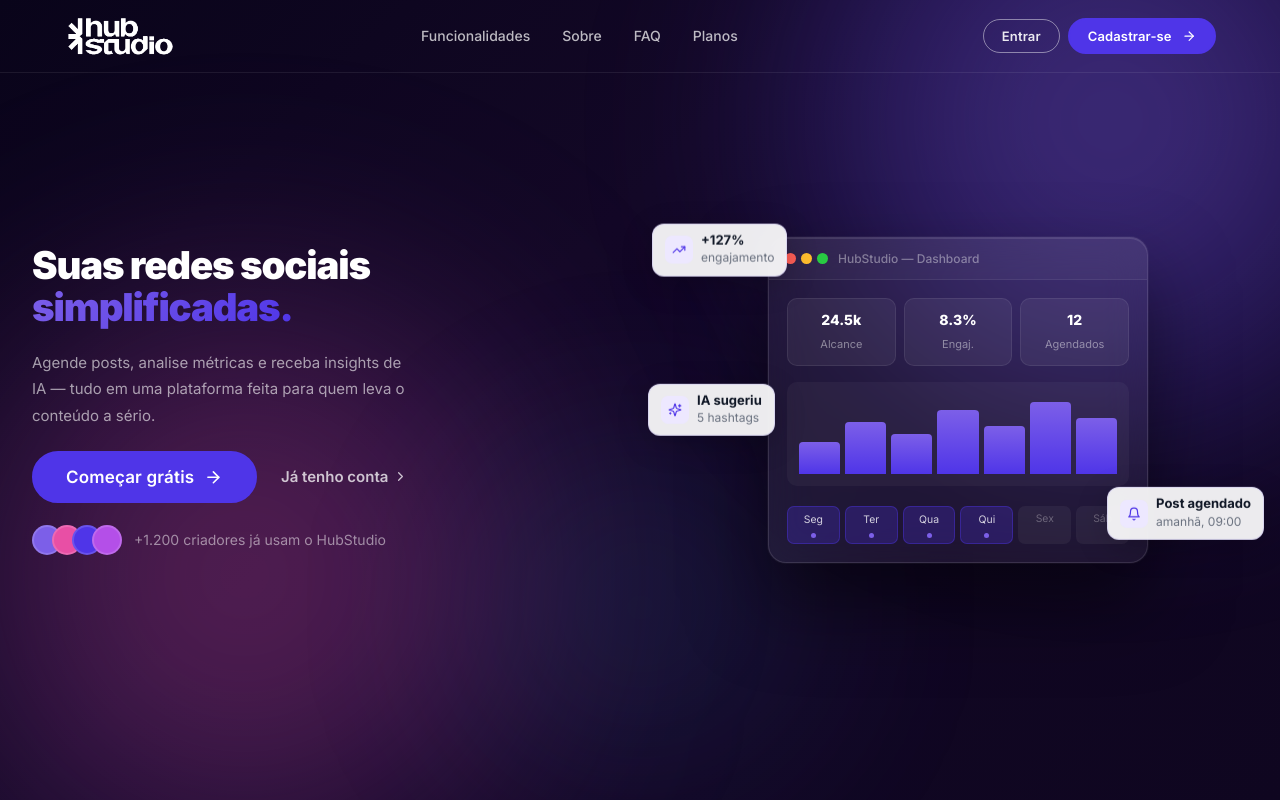
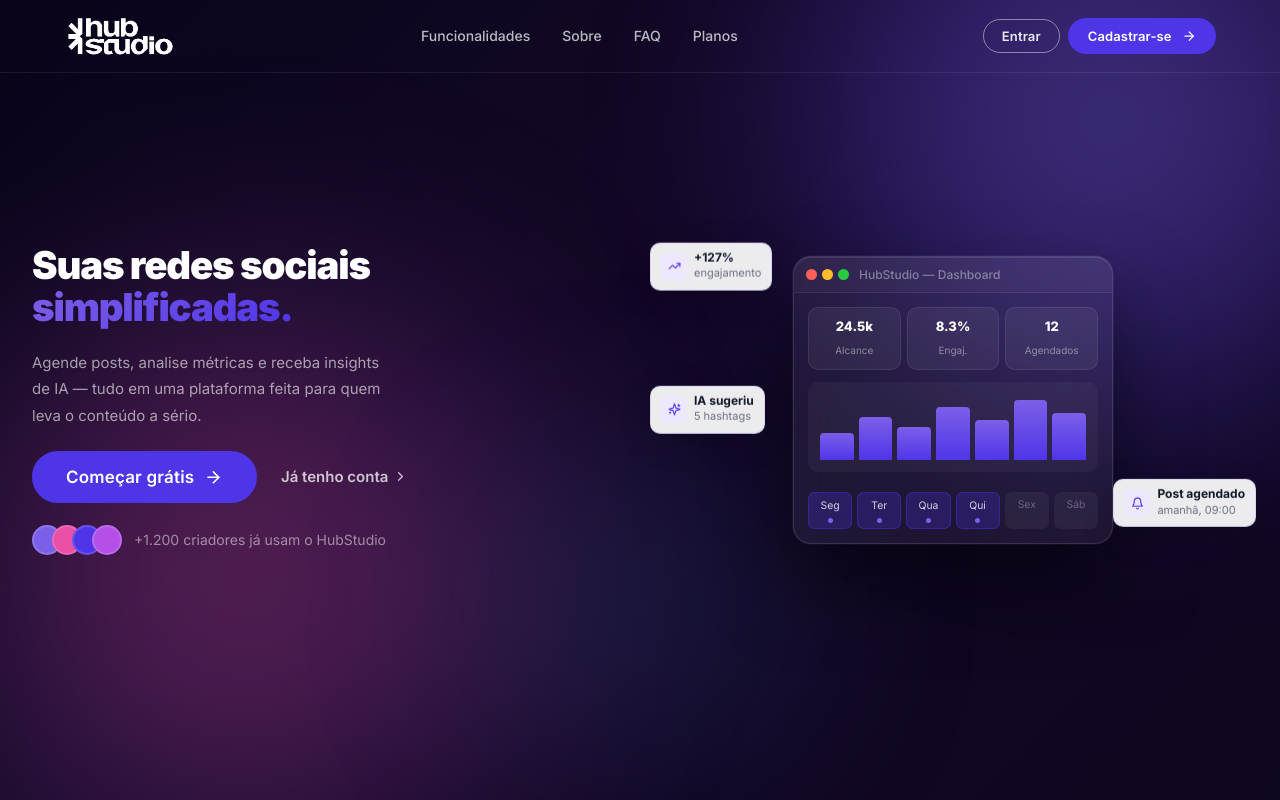
Before and after one commit to brenosemfreio/tcc, a React (Vite) app: page / in a window 1280 px wide. Shown: the top 800 px of the page. Built offline with nearby package versions, Linux system fonts and the light colour scheme.

Commit message:
chore: auto sync [Claude]

```diff
--- a/src/pages/Landing/Landing.css
+++ b/src/pages/Landing/Landing.css
@@ -1765,9 +1765,9 @@
 /* ── ≤1280px: narrow desktop ───────────────────────────── */
 /* ── ≤1440px: laptops / notebooks ─────────────────────── */
 @media (max-width: 1440px) {
-  .l-hero__inner { gap: 140px; }
-  .l-mockup { max-width: 460px; }
-  .l-mockup__chart { height: 120px; }
+  .l-hero__inner { gap: 80px; }
+  .l-mockup { max-width: 420px; }
+  .l-mockup__chart { height: 110px; }
 }
 
 /* ── ≤1280px: small laptops (1366px common) ────────────── */
@@ -1775,26 +1775,29 @@
   .l-landing section .container { padding-inline: 32px; }
 
   .l-hero__inner {
-    gap: 56px;
+    gap: 36px;
     grid-template-columns: 1fr 1fr;
   }
-  .l-mockup { max-width: 380px; }
-  .l-mockup__chart { height: 104px; }
-  .l-mockup__body { padding: 18px; }
-  .l-mockup__kpis { gap: 8px; margin-bottom: 16px; }
-  .l-mockup__kpi { padding: 10px 8px; }
-  .l-mockup__kpi strong { font-size: 0.875rem; }
+  .l-mockup { max-width: 320px; }
+  .l-mockup__chart { height: 90px; }
+  .l-mockup__body { padding: 14px; }
+  .l-mockup__kpis { gap: 6px; margin-bottom: 12px; }
+  .l-mockup__kpi { padding: 8px 6px; }
+  .l-mockup__kpi strong { font-size: 0.8125rem; }
+  .l-mockup__kpi span { font-size: 0.625rem; }
+  .l-mockup__bar { padding: 8px 12px; }
 
   .l-hero__title { font-size: clamp(1.875rem, 3vw, 2.5rem); white-space: normal; }
-  .l-hero__sub   { font-size: 0.9375rem; max-width: 380px; }
-
-  /* Floating badges — menor e reposicionadas */
-  .l-float { font-size: 0.75rem; padding: 8px 12px; gap: 8px; border-radius: 12px; }
-  .l-float__icon { width: 28px; height: 28px; font-size: 0.875rem; border-radius: 7px; }
-  .l-float strong { font-size: 0.8125rem; }
-  .l-float--1 { left: -16px; top: -8px; }
-  .l-float--2 { right: -16px; }
-  .l-float--3 { left: -20px; }
+  .l-hero__sub   { font-size: 0.9375rem; max-width: 360px; }
+
+  /* Floating badges — menores e sem overflow */
+  .l-float { font-size: 0.6875rem; padding: 7px 10px; gap: 7px; border-radius: 10px; }
+  .l-float__icon { width: 26px; height: 26px; font-size: 0.8125rem; border-radius: 6px; }
+  .l-float strong { font-size: 0.75rem; }
+  .l-float span { font-size: 0.6875rem; }
+  .l-float--1 { left: -8px; top: -8px; }
+  .l-float--2 { right: -8px; bottom: 24px; }
+  .l-float--3 { left: -8px; }
 
   /* Section paddings menores */
   .l-features,
```
